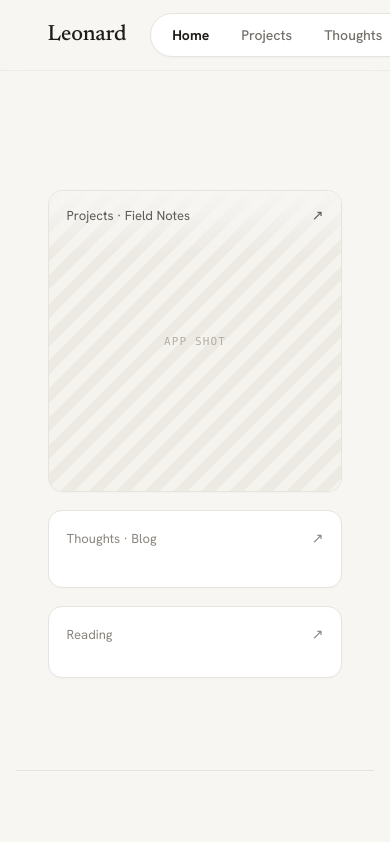
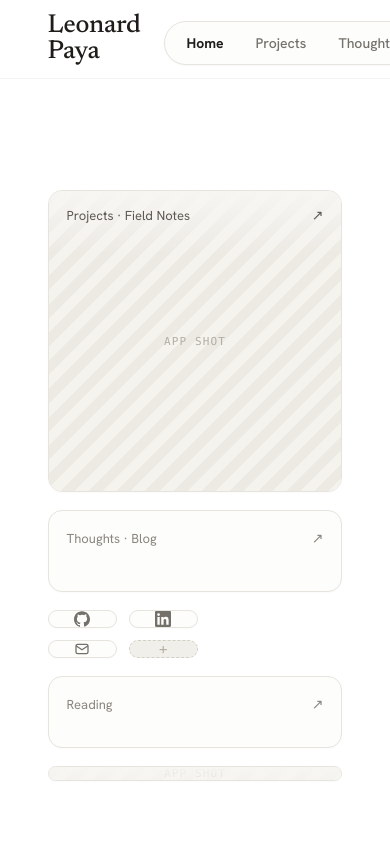
Before and after one commit to lspaya05/lspaya05.github.io, a plain HTML site: page index.html in a window 390 px wide. Shown: the top 842 px of the page. Drawn offline with nearby package versions, Linux system fonts and the light colour scheme.

Commit message:
Made a few styling changes to home and general website colors. Added My recomendations for restaurants in the Misc tab

```diff
--- a/SiteNav.dc.html
+++ b/SiteNav.dc.html
@@ -7,9 +7,9 @@
 </head>
 <body>
 <x-dc>
-<header id="siteHeader" style="position:fixed; top:0; left:0; right:0; z-index:50; backdrop-filter:blur(10px); -webkit-backdrop-filter:blur(10px); background:rgba(247,246,243,0.72); border-bottom:1px solid rgba(0,0,0,0.045); transition:background .35s ease, border-color .35s ease, backdrop-filter .35s ease;">
-  <div style="max-width:var(--mw,1180px); margin:0 auto; padding:13px 32px; display:flex; align-items:center; justify-content:space-between; gap:24px;">
-    <a id="siteBrand" href="{{ brandHref }}" style="font-family:var(--display); font-size:22px; font-weight:500; letter-spacing:-0.01em; color:var(--ink); transition:opacity .35s ease, transform .35s ease;">{{ brand }}</a>
+<header id="siteHeader" style="position:fixed; top:0; left:0; right:0; z-index:50; background:var(--paper); border-bottom:1px solid rgba(0,0,0,0.045); transition:background .35s ease, border-color .35s ease;">
+  <div style="max-width:var(--mw,1180px); margin:0 auto; padding:13px 32px; display:flex; align-items:flex-end; justify-content:space-between; gap:24px;">
+    <a id="siteBrand" href="{{ brandHref }}" style="font-family:var(--display); font-size:26px; line-height:1; font-weight:500; letter-spacing:-0.01em; color:var(--ink); transition:opacity .35s ease, transform .35s ease;">{{ brand }}</a>
     <nav id="siteNav" style="position:relative; display:flex; align-items:center; gap:2px; background:var(--surface); border:1px solid var(--border); border-radius:999px; padding:5px 6px; box-shadow:0 1px 2px rgba(0,0,0,0.03);">
       <div id="navHighlight" style="position:absolute; top:5px; bottom:5px; left:0; width:0; border-radius:999px; background:var(--surface-muted); opacity:0; transition:left .28s cubic-bezier(.4,0,.2,1), width .28s cubic-bezier(.4,0,.2,1), opacity .2s ease; pointer-events:none; z-index:0;"></div>
       <sc-for list="{{ links }}" as="l" hint-placeholder-count="5">
@@ -25,13 +25,13 @@
   &quot;active&quot;: { &quot;editor&quot;: &quot;enum&quot;, &quot;default&quot;: &quot;home&quot;, &quot;options&quot;: [&quot;home&quot;, &quot;projects&quot;, &quot;thoughts&quot;, &quot;reading&quot;, &quot;misc&quot;], &quot;tsType&quot;: &quot;string&quot; }
 }">
 class Component extends DCLogic {
-  state = { links: null, brand: 'Leonard', brandHref: '.', wired: false };
+  state = { links: null, brand: 'Leonard Paya', brandHref: '.', wired: false };
   componentDidMount(){
     Site.config().then(cfg => {
       const home = (cfg.sections || []).find(s => s.key === 'home') || (cfg.sections || [])[0];
       this.setState({
         links: cfg.sections || [],
-        brand: cfg.brand || 'Leonard',
+        brand: cfg.brand || 'Leonard Paya',
         brandHref: home ? home.href : '.'
       });
     }).catch(e => console.error('[nav] config load failed', e));
@@ -79,10 +79,8 @@
     const ty = (t && typeof t.scrollTop === 'number') ? t.scrollTop : 0;
     const y = Math.max(window.scrollY || 0, document.documentElement.scrollTop || 0, document.body.scrollTop || 0, ty);
     const s = y > 40;
-    header.style.background = s ? 'rgba(247,246,243,0)' : 'rgba(247,246,243,0.72)';
+    header.style.background = s ? 'transparent' : 'var(--paper)';
     header.style.borderBottomColor = s ? 'rgba(0,0,0,0)' : 'rgba(0,0,0,0.045)';
-    header.style.backdropFilter = s ? 'none' : 'blur(10px)';
-    header.style.webkitBackdropFilter = s ? 'none' : 'blur(10px)';
     if(brand){
       brand.style.opacity = s ? '0' : '1';
       brand.style.transform = s ? 'translateY(-6px)' : 'none';
--- a/content/site.config.json
+++ b/content/site.config.json
@@ -1,5 +1,5 @@
 {
-  "brand": "Leonard",
+  "brand": "Leonard Paya",
   "sections": [
     { "key": "home",     "label": "Home",     "href": "." },
     { "key": "projects", "label": "Projects", "href": "projects/" },
--- a/css/theme.css
+++ b/css/theme.css
@@ -15,8 +15,8 @@
   --mw: min(1340px, 92vw);
 
   /* ---- surfaces ---- */
-  --paper: #f7f6f3;          /* page background */
-  --surface: #ffffff;        /* cards / panels */
+  --paper: #ffffff;          /* page background */
+  --surface: #fdfdfc;        /* cards / panels — barely greyer than the white page */
   --surface-muted: #f1efe9;  /* code, hover fill, subtle fills */
   --hover: #fbfaf7;          /* list-row hover */
 
--- a/index.html
+++ b/index.html
@@ -23,7 +23,8 @@
     #projGrid,#readGrid,#miscGrid{grid-template-columns:repeat(2,1fr) !important;}
   }
   @media (max-width:600px){
-    #projGrid,#readGrid,#miscGrid,#heroBento2{grid-template-columns:1fr !important;}
+    #projGrid,#readGrid,#miscGrid,#heroBento2,#heroBento3{grid-template-columns:1fr !important;}
+    #heroBento2,#heroBento3{height:auto !important;}
   }
 </style>
 </helmet>
@@ -54,21 +55,46 @@
             <span>Projects &middot; Field Notes</span><span style="font-size:14px;">&#8599;</span>
           </div>
         </a>
-        <!-- two unequal below -->
-        <div id="heroBento2" style="display:grid; grid-template-columns:1.5fr 1fr; gap:18px; align-items:stretch;">
+        <!-- row 2: thoughts (wide) + 2x2 social widgets -->
+        <div id="heroBento2" style="display:grid; grid-template-columns:minmax(0,1fr) auto; gap:18px; align-items:stretch; height:150px;">
           <a href="thoughts/" style="display:flex; flex-direction:column; background:var(--surface); border:1px solid var(--border); border-radius:var(--card-radius); padding:18px; box-shadow:0 1px 2px rgba(0,0,0,0.02);" style-hover="border-color:#d9d4cb;">
             <div style="display:flex; justify-content:space-between; align-items:center; font-family:var(--ui); font-size:13px; color:var(--text-soft);">
               <span>Thoughts &middot; Blog</span><span style="font-size:14px;">&#8599;</span>
             </div>
-            <div style="font-family:var(--display); font-size:25px; line-height:1.15; letter-spacing:-0.005em; margin:14px 0 8px; color:var(--ink);">{{ featThoughtTitle }}</div>
-            <div style="font-family:var(--ui); font-size:13.5px; line-height:1.5; color:var(--text-muted); margin-top:auto;">{{ featThoughtBlurb }}</div>
+            <div style="font-family:var(--display); font-size:25px; line-height:1.15; letter-spacing:-0.005em; margin:16px 0 10px; color:var(--ink);">{{ featThoughtTitle }}</div>
+            <div style="font-family:var(--ui); font-size:13.5px; line-height:1.5; color:var(--text-muted); margin-top:auto; overflow:hidden; display:-webkit-box; -webkit-line-clamp:2; -webkit-box-orient:vertical;">{{ featThoughtBlurb }}</div>
           </a>
+          <div style="display:grid; grid-template-columns:repeat(2,1fr); grid-template-rows:repeat(2,1fr); gap:12px; width:150px; height:100%;">
+            <a href="{{ githubHref }}" aria-label="GitHub" style="display:flex; align-items:center; justify-content:center; border:1px solid var(--border); border-radius:13px; background:var(--surface); color:var(--text-muted); box-shadow:0 1px 2px rgba(0,0,0,0.02); transition:color .2s ease, border-color .2s ease;" style-hover="color:var(--ink); border-color:var(--border-strong);">
+              <svg width="16" height="16" viewBox="0 0 24 24" fill="currentColor"><path d="M12 .297c-6.63 0-12 5.373-12 12 0 5.303 3.438 9.8 8.205 11.385.6.113.82-.258.82-.577 0-.285-.01-1.04-.015-2.04-3.338.724-4.042-1.61-4.042-1.61C4.422 18.07 3.633 17.7 3.633 17.7c-1.087-.744.084-.729.084-.729 1.205.084 1.838 1.236 1.838 1.236 1.07 1.835 2.809 1.305 3.495.998.108-.776.417-1.305.76-1.605-2.665-.305-5.467-1.334-5.467-5.931 0-1.311.469-2.381 1.236-3.221-.124-.303-.535-1.524.117-3.176 0 0 1.008-.322 3.301 1.23A11.51 11.51 0 0 1 12 5.803c1.02.005 2.047.138 3.006.404 2.291-1.552 3.297-1.23 3.297-1.23.653 1.653.242 2.874.118 3.176.77.84 1.235 1.911 1.235 3.221 0 4.609-2.807 5.624-5.479 5.921.43.372.823 1.102.823 2.222 0 1.606-.014 2.898-.014 3.293 0 .322.216.694.825.576C20.565 22.092 24 17.592 24 12.297c0-6.627-5.373-12-12-12"/></svg>
+            </a>
+            <a href="{{ linkedinHref }}" aria-label="LinkedIn" style="display:flex; align-items:center; justify-content:center; border:1px solid var(--border); border-radius:13px; background:var(--surface); color:var(--text-muted); box-shadow:0 1px 2px rgba(0,0,0,0.02); transition:color .2s ease, border-color .2s ease;" style-hover="color:var(--ink); border-color:var(--border-strong);">
+              <svg width="16" height="16" viewBox="0 0 24 24" fill="currentColor"><path d="M20.447 20.452h-3.554v-5.569c0-1.328-.027-3.037-1.852-3.037-1.853 0-2.136 1.445-2.136 2.939v5.667H9.351V9h3.414v1.561h.046c.477-.9 1.637-1.85 3.37-1.85 3.601 0 4.267 2.37 4.267 5.455v6.286zM5.337 7.433a2.062 2.062 0 0 1-2.063-2.065 2.064 2.064 0 1 1 2.063 2.065zm1.782 13.019H3.555V9h3.564v11.452zM22.225 0H1.771C.792 0 0 .774 0 1.729v20.542C0 23.227.792 24 1.771 24h20.451C23.2 24 24 23.227 24 22.271V1.729C24 .774 23.2 0 22.225 0z"/></svg>
+            </a>
+            <a href="{{ emailHref }}" aria-label="Email" style="display:flex; align-items:center; justify-content:center; border:1px solid var(--border); border-radius:13px; background:var(--surface); color:var(--text-muted); box-shadow:0 1px 2px rgba(0,0,0,0.02); transition:color .2s ease, border-color .2s ease;" style-hover="color:var(--ink); border-color:var(--border-strong);">
+              <svg width="16" height="16" viewBox="0 0 24 24" fill="none" stroke="currentColor" stroke-width="1.9" stroke-linecap="round" stroke-linejoin="round"><rect x="3" y="5" width="18" height="14" rx="2.5"/><path d="m3.5 7.5 8.5 5.5 8.5-5.5"/></svg>
+            </a>
+            <div aria-hidden="true" style="display:flex; align-items:center; justify-content:center; border:1px dashed var(--border-strong); border-radius:13px; background:var(--surface-muted); color:var(--text-placeholder);">
+              <span style="font-family:ui-monospace,Menlo,monospace; font-size:14px; line-height:1;">&#43;</span>
+            </div>
+          </div>
+        </div>
+        <!-- row 3: reading (compact) + projects (wide), mirrored -->
+        <div id="heroBento3" style="display:grid; grid-template-columns:1fr 1.5fr; gap:18px; align-items:stretch; height:150px;">
           <a href="reading/" style="display:flex; flex-direction:column; justify-content:center; background:var(--surface); border:1px solid var(--border); border-radius:var(--card-radius); padding:18px; box-shadow:0 1px 2px rgba(0,0,0,0.02);" style-hover="border-color:#d9d4cb;">
             <div style="display:flex; justify-content:space-between; align-items:center; font-family:var(--ui); font-size:13px; color:var(--text-soft);">
               <span>Reading</span><span style="font-size:14px;">&#8599;</span>
             </div>
             <div style="font-family:var(--display); font-size:23px; line-height:1.18; letter-spacing:-0.005em; margin:12px 0 4px; color:var(--ink);">{{ featBookTitle }}</div>
             <div style="font-family:var(--ui); font-size:13px; color:var(--text-faint);">{{ featBookAuthor }}</div>
+          </a>
+          <a href="projects/" style="position:relative; display:flex; flex-direction:column; border:1px solid var(--border); border-radius:var(--card-radius); overflow:hidden; box-shadow:0 1px 2px rgba(0,0,0,0.02);" style-hover="border-color:#d9d4cb;">
+            <div style="flex:1; background:repeating-linear-gradient(135deg,#edeae4 0 10px,#f5f3ee 10px 20px); display:flex; align-items:center; justify-content:center;">
+              <span style="font-family:ui-monospace,Menlo,monospace; font-size:11px; letter-spacing:0.1em; color:var(--text-placeholder); text-transform:uppercase;">app shot</span>
+            </div>
+            <div style="position:absolute; top:0; left:0; right:0; padding:14px 18px 28px; display:flex; justify-content:space-between; align-items:center; font-family:var(--ui); font-size:13px; color:var(--text-2); background:linear-gradient(180deg,rgba(247,246,243,0.94) 0%,rgba(247,246,243,0) 100%);">
+              <span>Projects &middot; More Work</span><span style="font-size:14px;">&#8599;</span>
+            </div>
           </a>
         </div>
       </div>
--- a/js/pages/Home.js
+++ b/js/pages/Home.js
@@ -12,9 +12,13 @@
         Site.collection("projects").catch(function () { return []; }),
         Site.collection("thoughts").catch(function () { return []; }),
         Site.collection("reading/books").catch(function () { return []; }),
-        Site.page("home")
+        Site.page("home"),
+        Site.page("footer").catch(function () { return { data: {} }; })
       ]).then(function (r) {
-        return { projects: r[0], thoughts: r[1], books: r[2], copy: r[3].data || {} };
+        return {
+          projects: r[0], thoughts: r[1], books: r[2],
+          copy: r[3].data || {}, footer: r[4].data || {}
+        };
       });
     },
 
@@ -35,6 +39,7 @@
       });
       var ft = (d.thoughts || [])[0] || {};
       var fb = (d.books || [])[0] || {};
+      var f = d.footer || {};
 
       return {
         projects: projects, thoughts: thoughts, reading: reading,
@@ -44,7 +49,10 @@
         featThoughtTitle: ft.title || "",
         featThoughtBlurb: Site.renderInline(ft.excerpt || ""),
         featBookTitle: fb.title || "",
-        featBookAuthor: fb.author || ""
+        featBookAuthor: fb.author || "",
+        githubHref: f.github || "#",
+        linkedinHref: f.linkedin || "#",
+        emailHref: f.email || "#"
       };
     }
   });
```
Also changed, not shown: content/misc/restaurants/map.html (+1 -1 lines), misc/index.html (+10 -8 lines), reading/index.html (+2 -2 lines), 1 other file.
